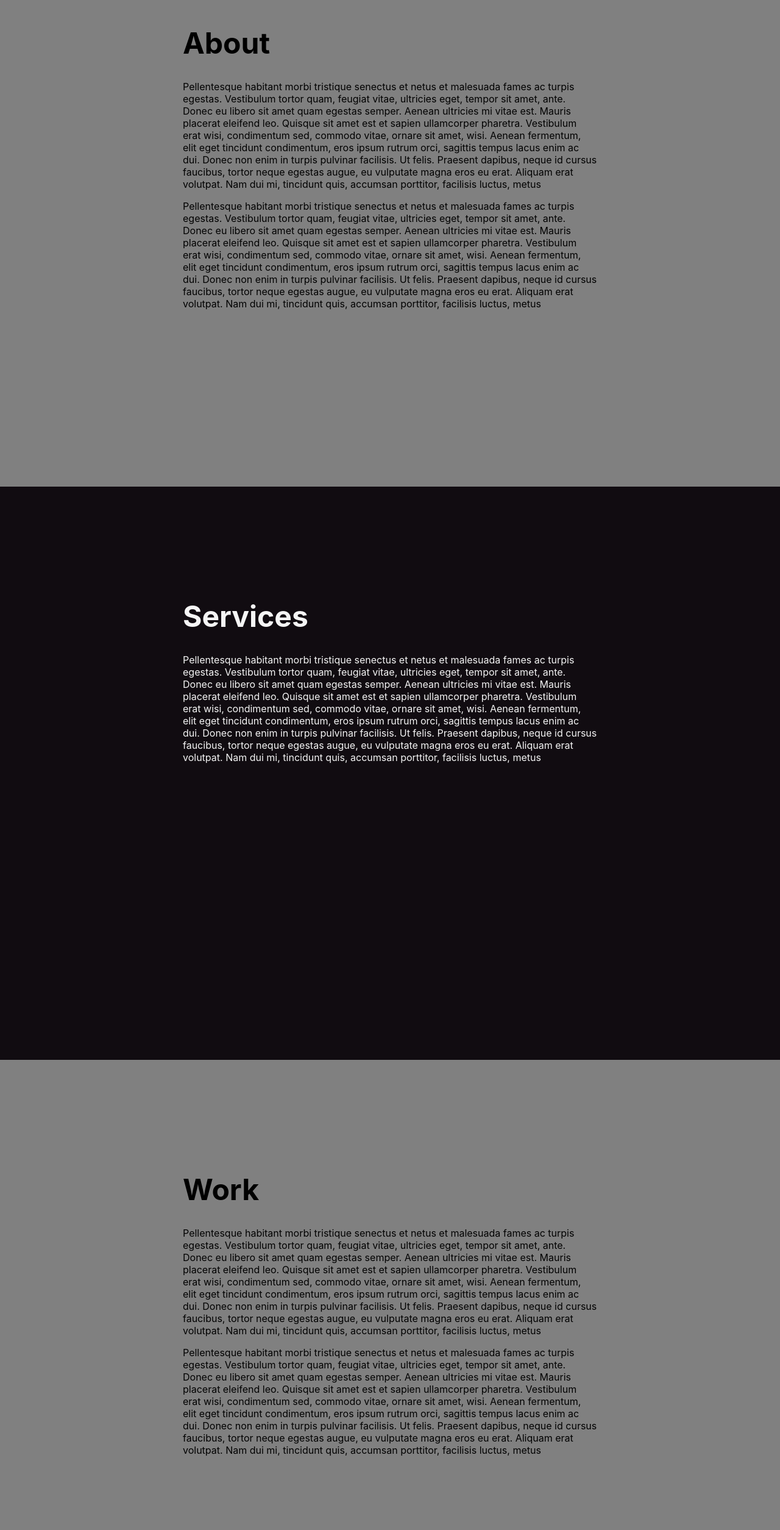
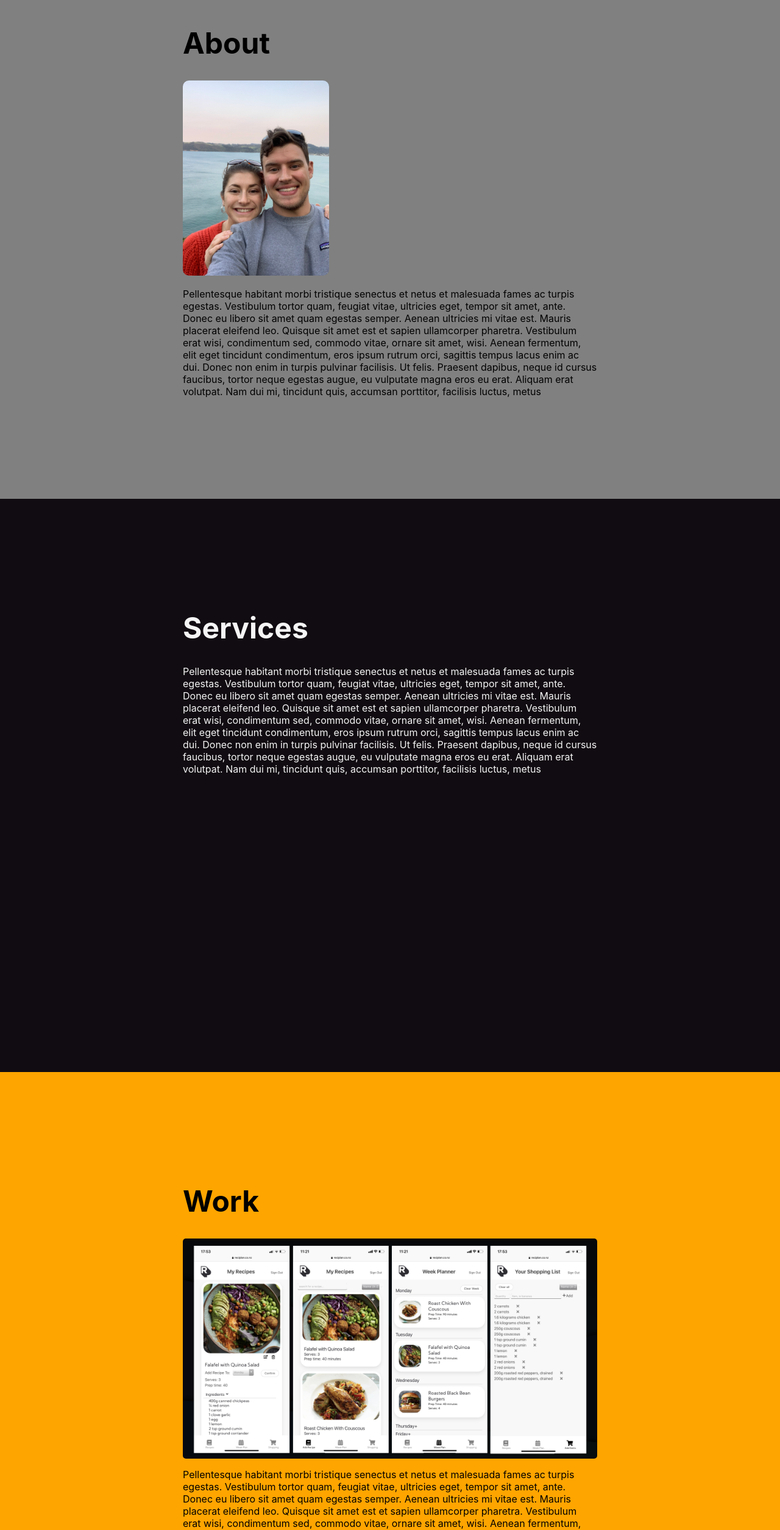
Before and after one commit to michael-rua/portfolio, a React (Create React App) app: page / in a window 1280 px wide. Shown: the part 1060-3569 px from the top of the page at 61% size. Built offline with nearby package versions, Linux system fonts and the light colour scheme; a web font is replaced by a local one.

Commit message:
add font-awesome icons to footer

```diff
--- a/src/About.jsx
+++ b/src/About.jsx
@@ -7,9 +7,9 @@ export default function About () {
     <div id='about'>
     <div className='about content'>
       <h1>About</h1>
-        <p>
-           Pellentesque habitant morbi tristique senectus et netus et malesuada fames ac turpis egestas. Vestibulum tortor quam, feugiat vitae, ultricies eget, tempor sit amet, ante. Donec eu libero sit amet quam egestas semper. Aenean ultricies mi vitae est. Mauris placerat eleifend leo. Quisque sit amet est et sapien ullamcorper pharetra. Vestibulum erat wisi, condimentum sed, commodo vitae, ornare sit amet, wisi. Aenean fermentum, elit eget tincidunt condimentum, eros ipsum rutrum orci, sagittis tempus lacus enim ac dui. Donec non enim in turpis pulvinar facilisis. Ut felis. Praesent dapibus, neque id cursus faucibus, tortor neque egestas augue, eu vulputate magna eros eu erat. Aliquam erat volutpat. Nam dui mi, tincidunt quis, accumsan  porttitor, facilisis luctus, metus
-        </p>
+        <img className='about-img' src='/me-katie.jpg' alt= 'Me and Katie'/>
+
+
         <p>
            Pellentesque habitant morbi tristique senectus et netus et malesuada fames ac turpis egestas. Vestibulum tortor quam, feugiat vitae, ultricies eget, tempor sit amet, ante. Donec eu libero sit amet quam egestas semper. Aenean ultricies mi vitae est. Mauris placerat eleifend leo. Quisque sit amet est et sapien ullamcorper pharetra. Vestibulum erat wisi, condimentum sed, commodo vitae, ornare sit amet, wisi. Aenean fermentum, elit eget tincidunt condimentum, eros ipsum rutrum orci, sagittis tempus lacus enim ac dui. Donec non enim in turpis pulvinar facilisis. Ut felis. Praesent dapibus, neque id cursus faucibus, tortor neque egestas augue, eu vulputate magna eros eu erat. Aliquam erat volutpat. Nam dui mi, tincidunt quis, accumsan porttitor, facilisis luctus, metus
 
--- a/src/NavLinks.jsx
+++ b/src/NavLinks.jsx
@@ -28,7 +28,7 @@ export default function NavLinks () {
           to="about"
           spy={true}
           smooth={true}
-          offset={3}
+          offset={80}
           duration={500}
           onClick={() => clickHandler()}
           >
@@ -42,7 +42,7 @@ export default function NavLinks () {
           to="services"
           spy={true}
           smooth={true}
-          offset={3}
+          offset={80}
           duration={500}
           onClick={() => clickHandler()}>
             Services
@@ -55,7 +55,7 @@ export default function NavLinks () {
           to="work"
           spy={true}
           smooth={true}
-          offset={3}
+          offset={80}
           duration={500}
           onClick={() => clickHandler()}>
             Work
@@ -68,7 +68,7 @@ export default function NavLinks () {
           to="contact"
           spy={true}
           smooth={true}
-          offset={3}
+          offset={80}
           duration={500}
           onClick={() => clickHandler()}>
             Contact
--- a/src/Work.jsx
+++ b/src/Work.jsx
@@ -7,7 +7,10 @@ export default function Work () {
     <div id='work'>
     <div className='work content'>
       <h1>Work</h1>
-      <p>Pellentesque habitant morbi tristique senectus et netus et malesuada fames ac turpis egestas. Vestibulum tortor quam, feugiat vitae, ultricies eget, tempor sit amet, ante. Donec eu libero sit amet quam egestas semper. Aenean ultricies mi vitae est. Mauris placerat eleifend leo. Quisque sit amet est et sapien ullamcorper pharetra. Vestibulum erat wisi, condimentum sed, commodo vitae, ornare sit amet, wisi. Aenean fermentum, elit eget tincidunt condimentum, eros ipsum rutrum orci, sagittis tempus lacus enim ac dui. Donec non enim in turpis pulvinar facilisis. Ut felis. Praesent dapibus, neque id cursus faucibus, tortor neque egestas augue, eu vulputate magna eros eu erat. Aliquam erat volutpat. Nam dui mi, tincidunt quis, accumsan porttitor, facilisis luctus, metus</p>
+      <div className='work-img-container'>
+        <img className='work-img' src='/reciplanimage.png' alt='app screen images'/>
+        <div class="work-img-overlay"><a className='reciplan-link' href='https://www.reciplan.co.nz'>Go to Reciplan.co.nz</a></div>
+      </div>
       <p>Pellentesque habitant morbi tristique senectus et netus et malesuada fames ac turpis egestas. Vestibulum tortor quam, feugiat vitae, ultricies eget, tempor sit amet, ante. Donec eu libero sit amet quam egestas semper. Aenean ultricies mi vitae est. Mauris placerat eleifend leo. Quisque sit amet est et sapien ullamcorper pharetra. Vestibulum erat wisi, condimentum sed, commodo vitae, ornare sit amet, wisi. Aenean fermentum, elit eget tincidunt condimentum, eros ipsum rutrum orci, sagittis tempus lacus enim ac dui. Donec non enim in turpis pulvinar facilisis. Ut felis. Praesent dapibus, neque id cursus faucibus, tortor neque egestas augue, eu vulputate magna eros eu erat. Aliquam erat volutpat. Nam dui mi, tincidunt quis, accumsan porttitor, facilisis luctus, metus</p>
     </div>
     </div>
--- a/src/styles/section.css
+++ b/src/styles/section.css
@@ -13,6 +13,11 @@
   background-color: gray;
   min-height: 80vh;
 }
+.about-img {
+  height: 20rem;
+  width: auto;
+  border-radius: 10px;
+}
 .services {
   background-color: #110C11;
   color: whitesmoke;
@@ -20,9 +25,60 @@
 }
 
 .work {
-  background-color: gray;
+  background-color: orange;
   min-height: 80vh;
 }
+.work-img {
+  /* display: flex;
+  justify-content: right;
+  align-items: center; */
+  display: block;
+  width: 100%;
+  height: auto;
+  border-radius: 5px;
+}
+.work-img-container {
+  position: relative;
+  width: 100%;
+  max-width: 800px;
+  box-sizing: border-box;
+}
+.work-img-container:hover {
+cursor: pointer;
+  transform: scale(1.1);
+  box-shadow: 0 0 10px rgba(0, 0, 0, 0.5);
+}
+
+.work-img-overlay {
+  position: absolute;
+  bottom: 0;
+  background: rgb(0, 0, 0);
+  background: rgba(0, 0, 0, 0.5); /* Black see-through */
+  color: #f1f1f1;
+  width: 100%;
+  transition: .5s ease;
+  opacity:0;
+  color: whitesmoke;
+  font-size: 20px;
+  padding: 20px;
+  text-align: center;
+  box-sizing: border-box;
+}
+
+.work-img-container:hover .work-img-overlay {
+  opacity: 1;
+
+}
+
+a, a:hover, a:focus, a:active {
+  text-decoration: none;
+  color: inherit;
+}
+
+.reciplan-link:hover {
+text-decoration: underline;
+}
+
 .contact {
   background-color: #110C11;
   color: whitesmoke;
@@ -54,6 +110,10 @@
 @media screen and (max-width: 1200px) {
   .content {
     padding: 70px;
+
+  }
+  h1 {
+    text-align: center;
   }
   .footer {
     padding: 1rem 1rem 1rem;
```
Also changed, not shown: public/reciplanimage.png (added).
